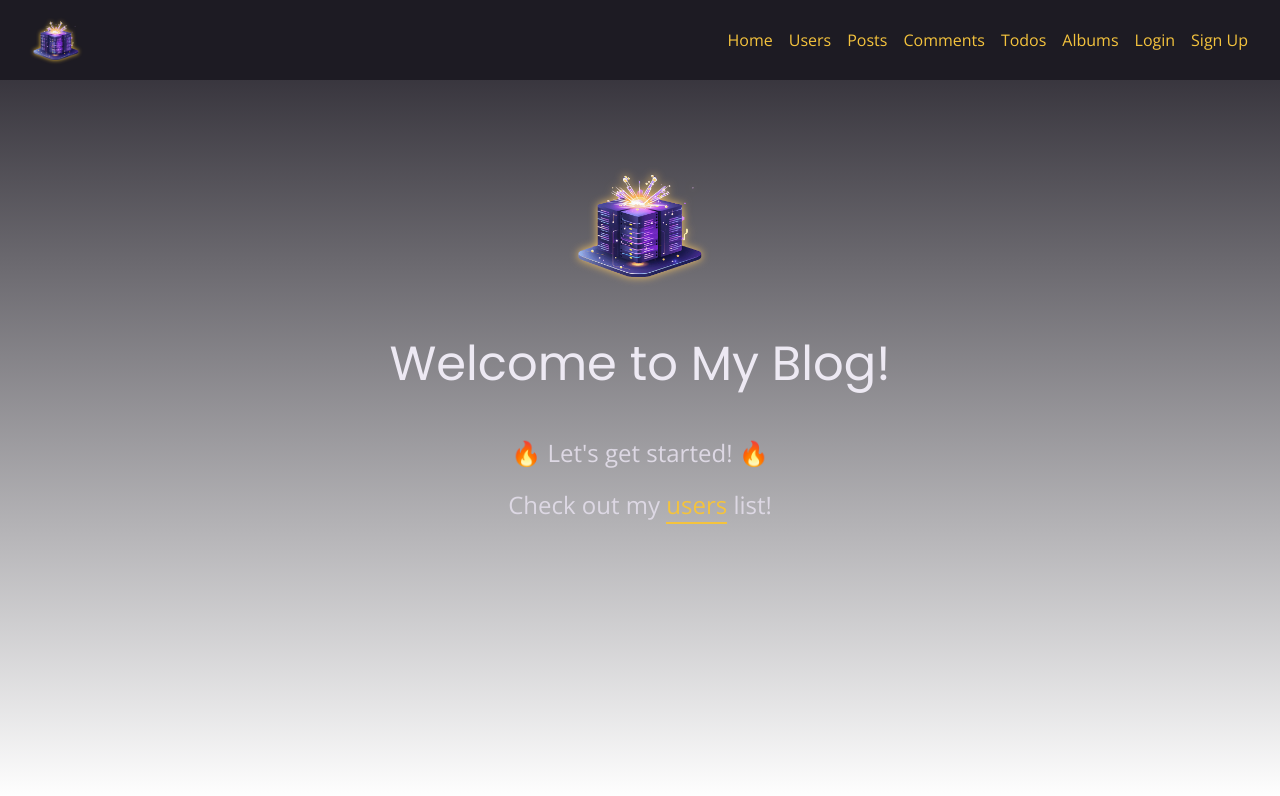
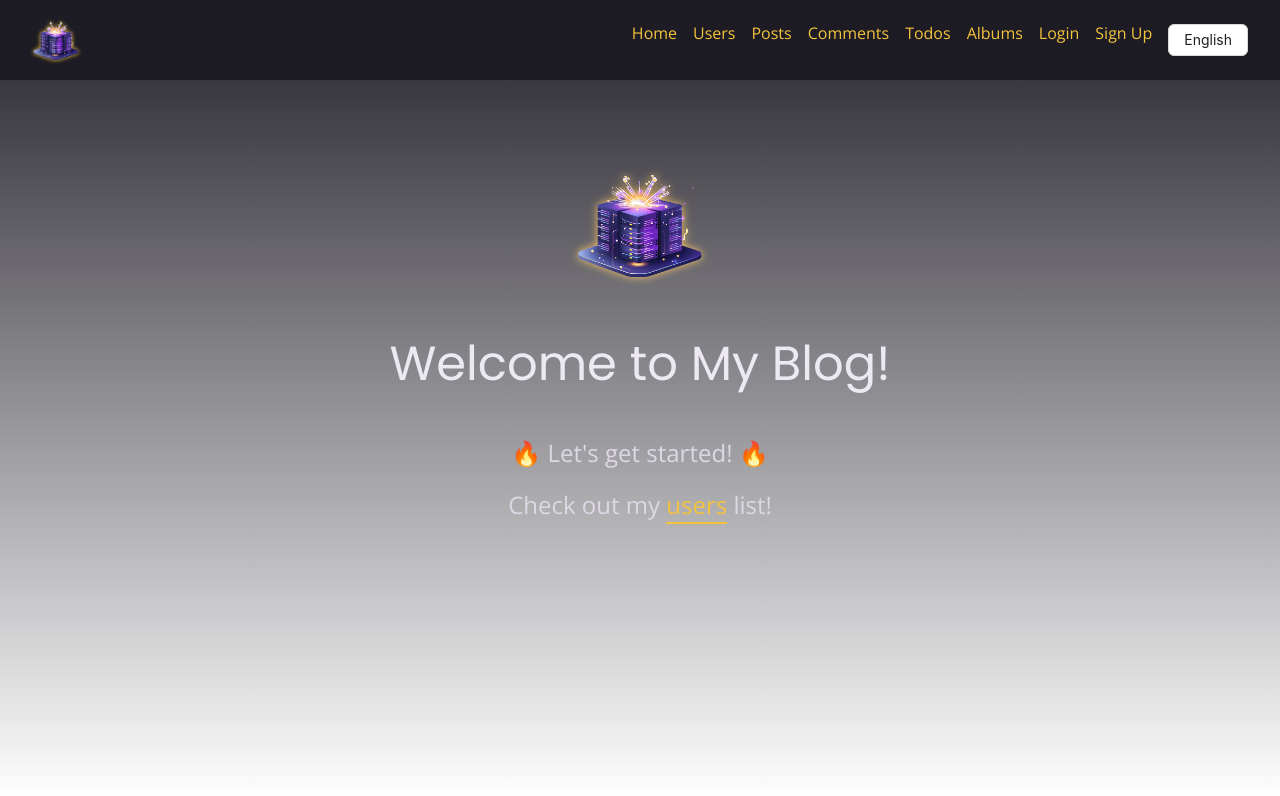
Before and after one commit to mingwangrrc/nextjs_starting_project, a Next.js app: page / in a window 1280 px wide. Shown: the top 796 px of the page. Built offline with nearby package versions, Linux system fonts and the light colour scheme.

Commit message:
Add language selection dropdown

```diff
--- /dev/null
+++ b/components/language-dropdown.js
@@ -0,0 +1,34 @@
+'use client'
+
+import { useState, useEffect } from 'react';
+import { Dropdown, Button } from 'antd';
+
+export default function LanguageDropdown() {
+  const [language, setLanguage] = useState('en');
+
+  useEffect(() => {
+    if (typeof window === 'undefined') return;
+    const stored = localStorage.getItem('language');
+    if (stored) {
+      setLanguage(stored);
+    }
+  }, []);
+
+  const handleMenuClick = ({ key }) => {
+    setLanguage(key);
+    if (typeof window !== 'undefined') {
+      localStorage.setItem('language', key);
+    }
+  };
+
+  const items = [
+    { label: 'English', key: 'en' },
+    { label: 'French', key: 'fr' },
+  ];
+
+  return (
+    <Dropdown menu={{ items, onClick: handleMenuClick }} placement="bottomRight">
+      <Button>{language === 'en' ? 'English' : 'French'}</Button>
+    </Dropdown>
+  );
+}
--- a/components/main-header.js
+++ b/components/main-header.js
@@ -3,6 +3,7 @@ import { useEffect, useState } from 'react';
 import Link from 'next/link';
 import { useRouter } from 'next/navigation';
 import classes from './main-header.module.css';
+import LanguageDropdown from './language-dropdown';
 
 export default function MainHeader() {
   const [username, setUsername] = useState('');
@@ -84,6 +85,9 @@ export default function MainHeader() {
               </li>
             </>
           )}
+          <li>
+            <LanguageDropdown />
+          </li>
         </ul>
       </nav>
     </header>
```
